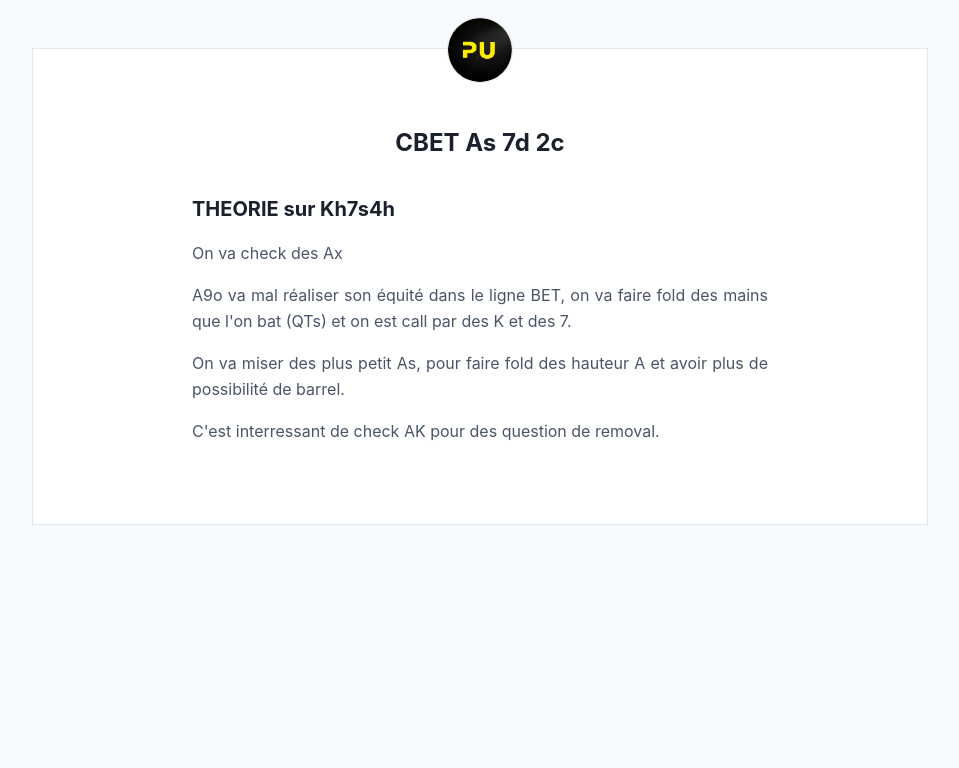
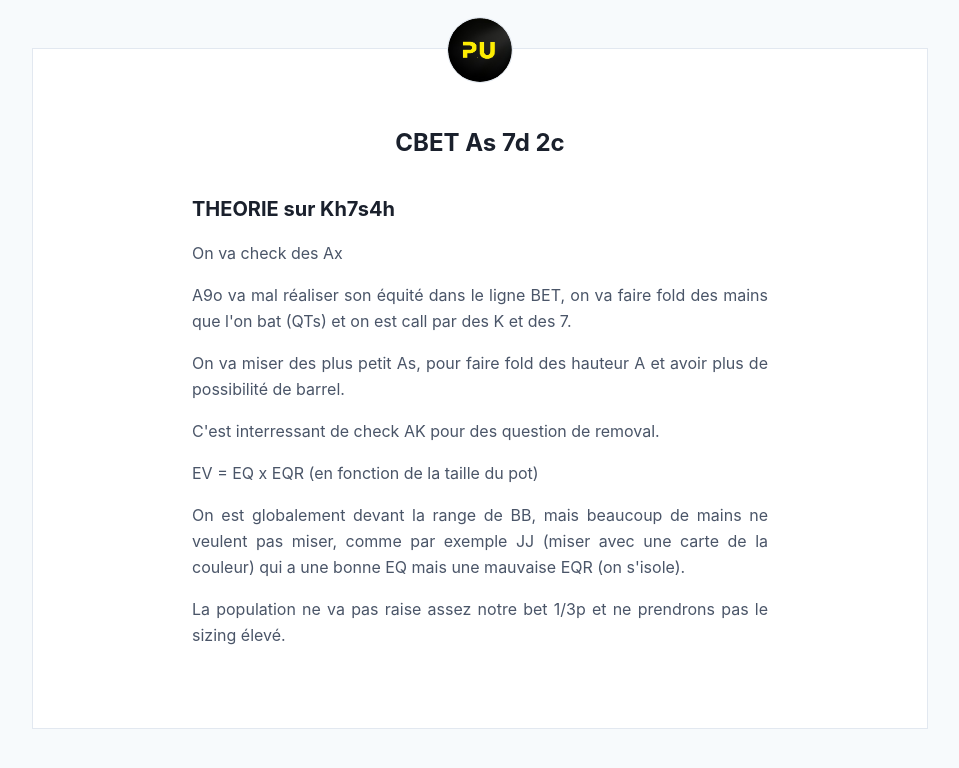
Before and after one commit to greglejeune/blog, a Jekyll site: the page built from _posts/2024-02-04-btnvsbb-cbet-Kh7s4h.md, in a window 1280 px wide. Shown: the top 768 px of the page, without its empty margins (160-1119 px from the left). Built offline with Jekyll 4.4.1, drawn with Linux system fonts in a browser that asks for light colours.

Commit message:
Update 2024-02-04-btnvsbb-cbet-Kh7s4h.md

```diff
--- a/_posts/2024-02-04-btnvsbb-cbet-Kh7s4h.md
+++ b/_posts/2024-02-04-btnvsbb-cbet-Kh7s4h.md
@@ -19,4 +19,10 @@ categories: pu btnvsbb cbet srp ip
 
   <p>C'est interressant de check AK pour des question de removal.</p>
 
+  <p>EV = EQ x EQR (en fonction de la taille du pot)</p>
+
+  <p>On est globalement devant la range de BB, mais beaucoup de mains ne veulent pas miser, comme par exemple JJ (miser avec une carte de la couleur) qui a une bonne EQ mais une mauvaise EQR (on s'isole).</p>
+
+  <p>La population ne va pas raise assez notre bet 1/3p et ne prendrons pas le sizing élevé.</p>
+
 </div>
```
